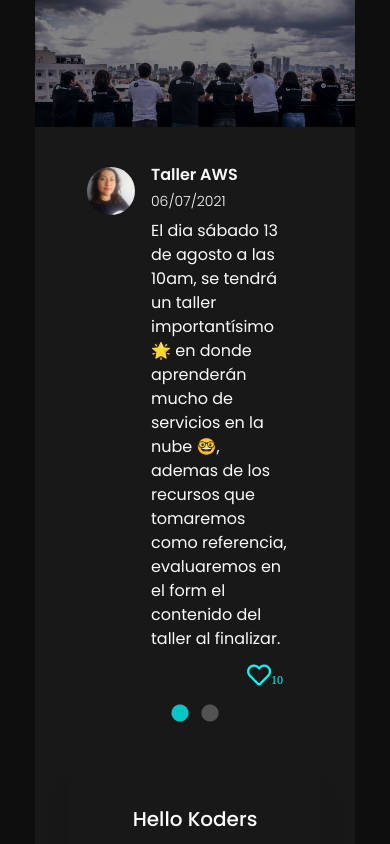
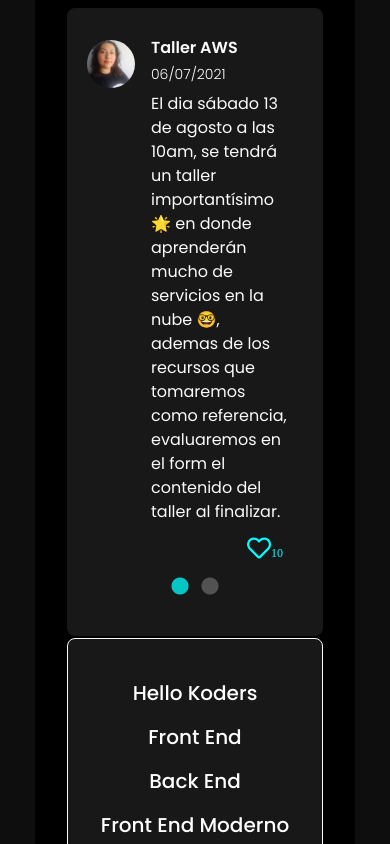
Before and after one commit to silvideastora/next-kodemiapp, a Next.js app: page /dashboard in a window 390 px wide. Shown: the top 844 px of the page. Built offline with nearby package versions, Linux system fonts and the light colour scheme.

Commit message:
Added banner to resources container

```diff
--- a/components/KoderProfileCard.jsx
+++ b/components/KoderProfileCard.jsx
@@ -16,6 +16,7 @@ export default function KoderProfileCard({ koder }) {
 
       <div className={classNames(
         'bg-black-ka',
+        'border border-white-ka',
         'mb-0.5',
         'px-4',
         'py-2',
--- a/components/ModuleBox.jsx
+++ b/components/ModuleBox.jsx
@@ -22,6 +22,7 @@ export default function ModuleBox({modules}) {
       <div>
             <div className={classNames(
             'bg-black-ka',
+            'border border-white-ka',
             'mb-0.5',
             'py-6',
             'shadow-xl rounded-lg',
--- a/components/ResourcesContainer.jsx
+++ b/components/ResourcesContainer.jsx
@@ -3,15 +3,20 @@ import classNames from 'classnames'
 export default function ResourcesContainer({resources}) {
     return (
       <div className='container'>
+        <div className='container bg-black xs:hidden'>
+          <img className='object-cover w-full opacity-50' src='../images/banner.jpg'/>
+        </div>
         <ul className={classNames(
-            'bg-black',
+            'bg-black-ka',
             'gap-4',
-            'grid grid-cols-1 md:grid-cols-2 lg:grid-cols-4'
+            'grid grid-cols-1 md:grid-cols-2 lg:grid-cols-4 py-12'
           )}>
           {resources.map((resource, index) => (
           <li key={index}>
             <div  className={classNames(
               'bg-black-ka',
+              'border',
+              'border-cyan-ka',
               'rounded-lg',
               'py-20',
               'relative cursor-pointer mb-1'
@@ -19,6 +24,7 @@ export default function ResourcesContainer({resources}) {
                 <div className={classNames(
                 'absolute inset-0',
                 'bg-cyan-ka',
+                '',
                 'opacity-75',
                 'rounded-lg'
                 )}>
@@ -32,7 +38,7 @@ export default function ResourcesContainer({resources}) {
                     'rounded-lg shadow-2xl'
                   )}>
                     <h3 className={classNames(
-                      'text-cyan-ka',
+                      'text-white-ka',
                       'text-center',
                       'w-30 h-32',
                       'pt-16'
--- a/pages/dashboard.js
+++ b/pages/dashboard.js
@@ -10,8 +10,8 @@ import posts from '../config/posts.json'
 
 export default function Home() {
   return (
-    <div className='container bg-black-ka'>
-      <div className='container h-auto bg-black'>
+    <div className='container bg-black'>
+      <div className='container h-auto bg-black xs:hidden'>
       <img className='object-cover h-auto w-full opacity-50' src='../images/banner.jpg'/>
       </div>
       <div className={classNames(
--- a/pages/resources/[topic].js
+++ b/pages/resources/[topic].js
@@ -10,7 +10,7 @@ export default function ResourcesScreen () {
 		.then(data => setResources(data.resources));
 	},[])
     return (
-        <div className='flex-wrap p-12 grid grid-cols-auto gap-4'>
+        <div className='flex-wrap h-full grid grid-cols-auto gap-4'>
         <ResourcesContainer resources={resources}/>
     </div>
     )
```
Also changed, not shown: 1 other file (tests, documents, lock files or other folders).
